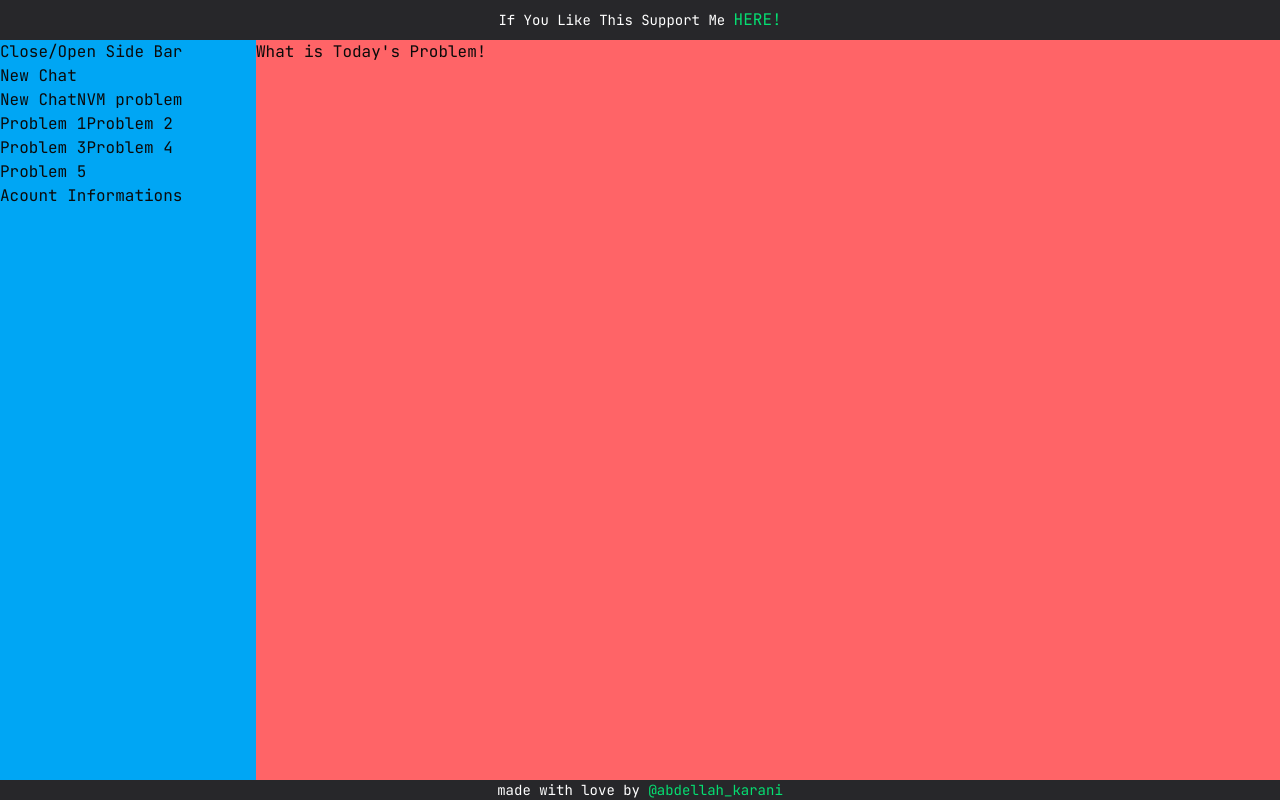
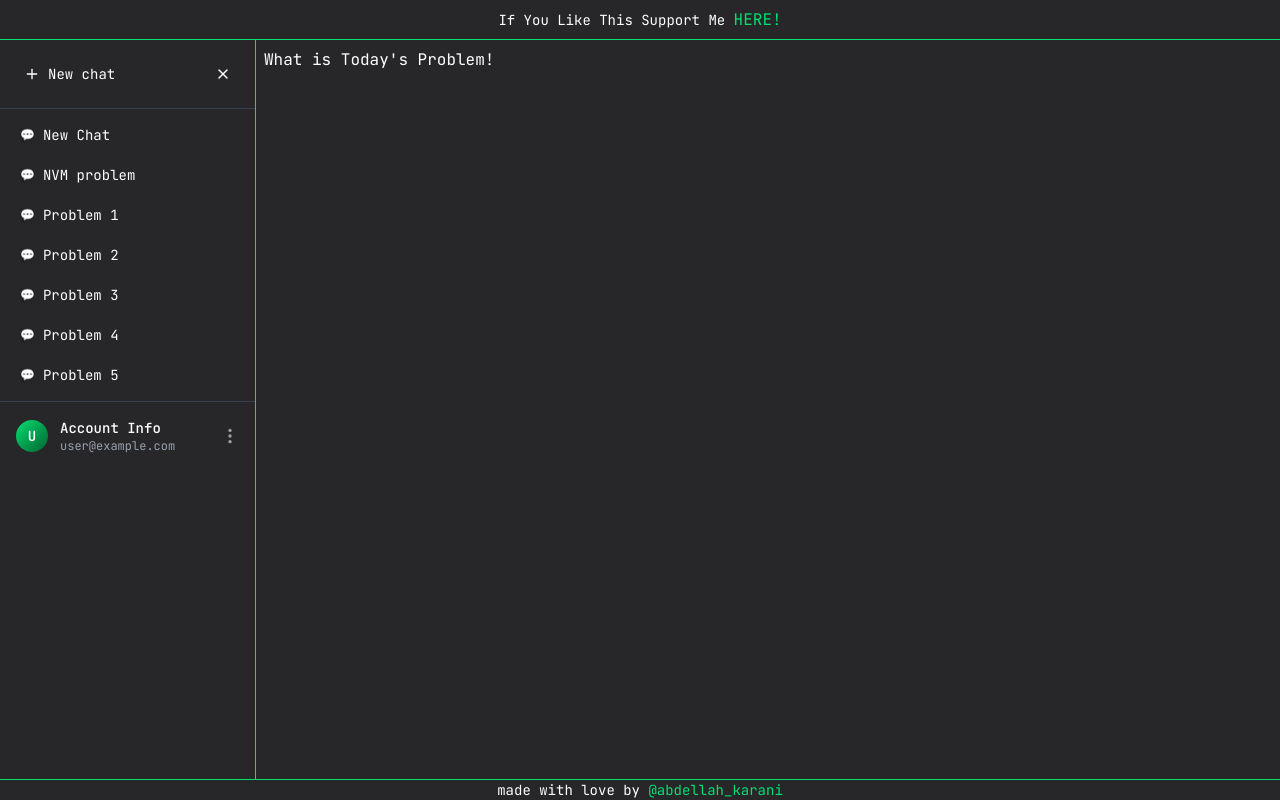
Before and after one commit to KaraniAbdellah/GenError, a React (Vite) app in the folder app/frontend/: page / in a window 1280 px wide. Built offline with nearby package versions, Linux system fonts and the light colour scheme; a web font is replaced by a local one.

Commit message:
feat: add Side Bar

```diff
--- a/app/frontend/index.html
+++ b/app/frontend/index.html
@@ -4,7 +4,7 @@
     <meta charset="UTF-8" />
     <link rel="icon" type="image/svg+xml" href="/vite.svg" />
     <meta name="viewport" content="width=device-width, initial-scale=1.0" />
-    <title>GenError</title>
+    <title>{GenError}</title>
     <!-- Google Fonts -->
     <link rel="preconnect" href="https://fonts.googleapis.com" />
     <link rel="preconnect" href="https://fonts.gstatic.com" crossorigin />
--- a/app/frontend/package.json
+++ b/app/frontend/package.json
@@ -18,6 +18,7 @@
     "lucide-react": "^0.544.0",
     "react": "^19.1.1",
     "react-dom": "^19.1.1",
+    "react-icons": "^5.5.0",
     "tailwind-merge": "^3.3.1",
     "tailwindcss": "^4.1.13"
   },
--- a/app/frontend/src/App.tsx
+++ b/app/frontend/src/App.tsx
@@ -6,9 +6,9 @@ import Footer from "./features/Footer/components/Footer";
 
 function App() {
   return (
-    <div className="h-screen">
+    <div className="h-screen bg-zinc-800">
       <Header></Header>
-      <div className="flex justify-start h-[calc(100vh-60px)]">
+      <div className="flex justify-start h-[calc(100vh-61px)]">
         <MainSidebarComponent></MainSidebarComponent>
         <MainComponent></MainComponent>
       </div>
--- a/app/frontend/src/features/Footer/components/Footer.tsx
+++ b/app/frontend/src/features/Footer/components/Footer.tsx
@@ -1,7 +1,17 @@
 const Footer = () => {
-  return <div className='bg-zinc-800 p-2 w-full h-[20px] flex justify-center items-center'>
-  <p className="text-white text-sm ">made with love by <a href="https://www.linkedin.com/in/abdellah-karani-965928294/" className="text-green-400">@abdellah_karani</a></p>
-</div>;
+  return (
+    <div className="bg-zinc-800 border-t border-green-400 p-2 w-full h-[20px] flex justify-center items-center">
+      <p className="text-white text-sm ">
+        made with love by{" "}
+        <a
+          href="https://www.linkedin.com/in/abdellah-karani-965928294/"
+          className="text-green-400"
+        >
+          @abdellah_karani
+        </a>
+      </p>
+    </div>
+  );
 };
 
 export default Footer;
--- a/app/frontend/src/features/Header/components/Header.tsx
+++ b/app/frontend/src/features/Header/components/Header.tsx
@@ -1,7 +1,7 @@
 
 const Header = () => {
     return (
-        <div className='bg-zinc-800 w-full h-[40px] flex justify-center items-center'>
+        <div className='bg-zinc-800 border-b border-green-400 w-full h-[40px] flex justify-center items-center'>
             <p className="text-white text-sm">If You Like This Support Me <a href="https://coff.ee/alibabattym" className="text-green-400 text-base">HERE!</a></p>
         </div>
     );
--- a/app/frontend/src/features/Main/components/MainComponent.tsx
+++ b/app/frontend/src/features/Main/components/MainComponent.tsx
@@ -1,8 +1,8 @@
 
 const MainComponent = () => {
     return (
-        <div className='bg-red-400 w-[80%]'>
-            <h1>What is Today's Problem!</h1>
+        <div className='bg-zinc-800 w-[80%] p-2'>
+            <h1 className="text-white">What is Today's Problem!</h1>
             <input type="text" />
         </div>
     );
--- a/app/frontend/src/features/Sidebar/components/MainSidebarComponent.tsx
+++ b/app/frontend/src/features/Sidebar/components/MainSidebarComponent.tsx
@@ -4,7 +4,7 @@ import SideBarFooter from "./SideBarFooter";
 
 const MainSidebarComponent = () => {
   return (
-    <div className="bg-sky-500 w-[20%]">
+    <div className="bg-zinc-800 w-[20%] border-r border-green-400">
       <SideBarHeader></SideBarHeader>
       <SideBarList></SideBarList>
       <SideBarFooter></SideBarFooter>
--- a/app/frontend/src/features/Sidebar/components/SideBarFooter.tsx
+++ b/app/frontend/src/features/Sidebar/components/SideBarFooter.tsx
@@ -1,11 +1,22 @@
-import React from 'react';
+import { BsThreeDotsVertical } from "react-icons/bs";
 
 const SideBarFooter = () => {
     return (
-        <div>
-            Acount Informations
+      <div className="p-4 border-t border-gray-700">
+        <div className="flex items-center gap-3">
+          <div className="w-8 h-8 bg-gradient-to-br from-green-400 to-green-800 rounded-full flex items-center justify-center text-white text-sm font-semibold">
+            U
+          </div>
+          <div className="flex-1">
+            <div className="text-white text-sm font-medium">Account Info</div>
+            <div className="text-gray-400 text-xs">user@example.com</div>
+          </div>
+          <button className="text-gray-400 hover:text-white transition-colors">
+            <span className="text-lg"><BsThreeDotsVertical/></span>
+          </button>
         </div>
+      </div>
     );
-}
+  };
 
 export default SideBarFooter;
--- a/app/frontend/src/features/Sidebar/components/SideBarHeader.tsx
+++ b/app/frontend/src/features/Sidebar/components/SideBarHeader.tsx
@@ -1,11 +1,21 @@
+
+import { Plus, X } from 'lucide-react';
 
 const SideBarHeader = () => {
   return (
-    <div>
-      <p> Close/Open Side Bar</p>
-      <p>New Chat</p>
+    <div className="p-4 border-b border-gray-700">
+      <div className="flex items-center justify-between">
+        <button className="flex items-center gap-2 text-white hover:bg-gray-700 p-2 rounded-md transition-colors">
+          <Plus size={16} />
+          <span className="text-sm">New chat</span>
+        </button>
+        <button className="text-white hover:bg-gray-700 p-2 rounded-md transition-colors">
+          <X size={16} />
+        </button>
+      </div>
     </div>
   );
 };
 
+
 export default SideBarHeader;
--- a/app/frontend/src/features/Sidebar/components/SideBarList.tsx
+++ b/app/frontend/src/features/Sidebar/components/SideBarList.tsx
@@ -1,17 +1,32 @@
-import React from 'react';
 
 const SideBarList = () => {
+    const chatItems = [
+      "New Chat",
+      "NVM problem",
+      "Problem 1",
+      "Problem 2",
+      "Problem 3",
+      "Problem 4",
+      "Problem 5"
+    ];
+
     return (
-        <div>
-            <button>New Chat</button>
-            <button>NVM problem</button>
-            <button>Problem 1</button>
-            <button>Problem 2</button>
-            <button>Problem 3</button>
-            <button>Problem 4</button>
-            <button>Problem 5</button>
+      <div className="flex-1 overflow-y-auto p-2">
+        <div className="space-y-1">
+          {chatItems.map((item, index) => (
+            <button
+              key={index}
+              className="w-full text-left px-3 py-2 text-white hover:bg-gray-700 rounded-md transition-colors text-sm truncate"
+            >
+              <div className="flex items-center gap-2">
+                <span className="text-xs">💬</span>
+                <span>{item}</span>
+              </div>
+            </button>
+          ))}
         </div>
+      </div>
     );
-}
+  };
 
 export default SideBarList;
```
Also changed, not shown: app/frontend/src/images/GenErroLogo.png (added), 1 other file (tests, documents, lock files or other folders).
